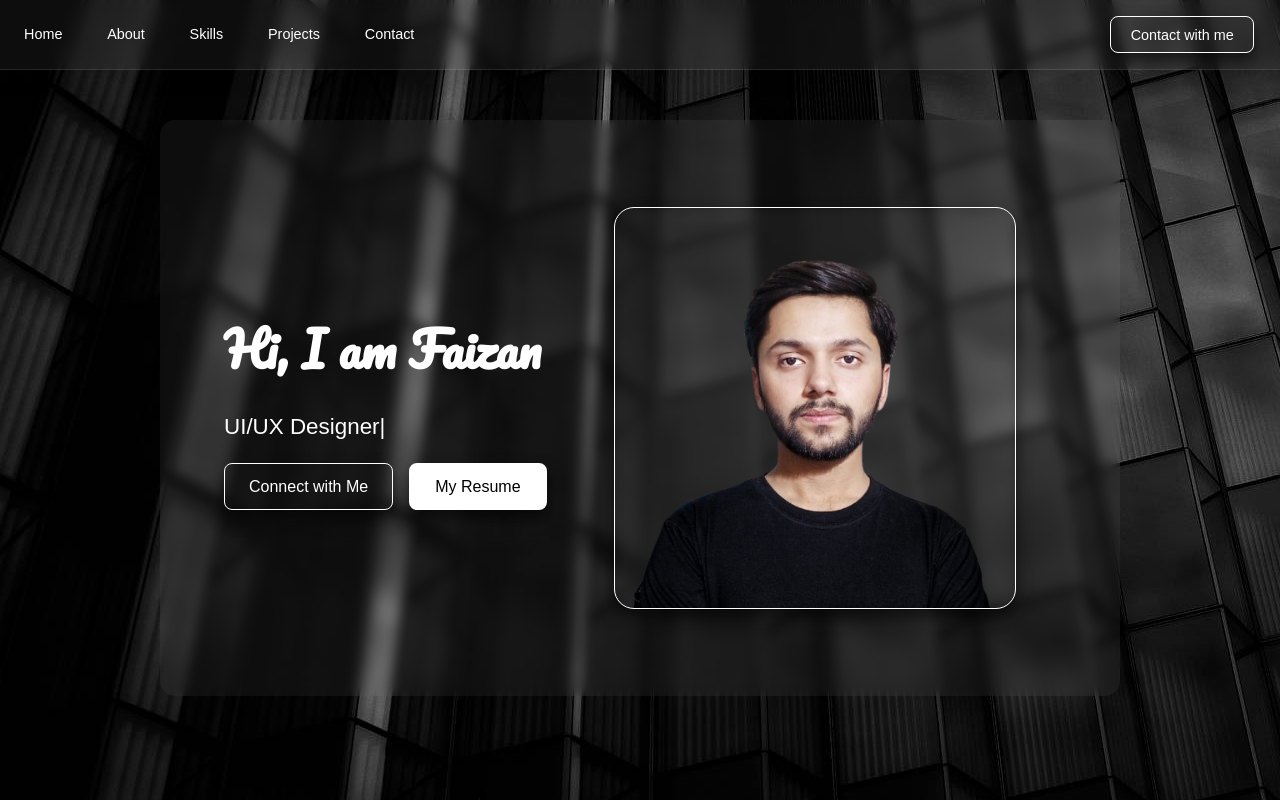
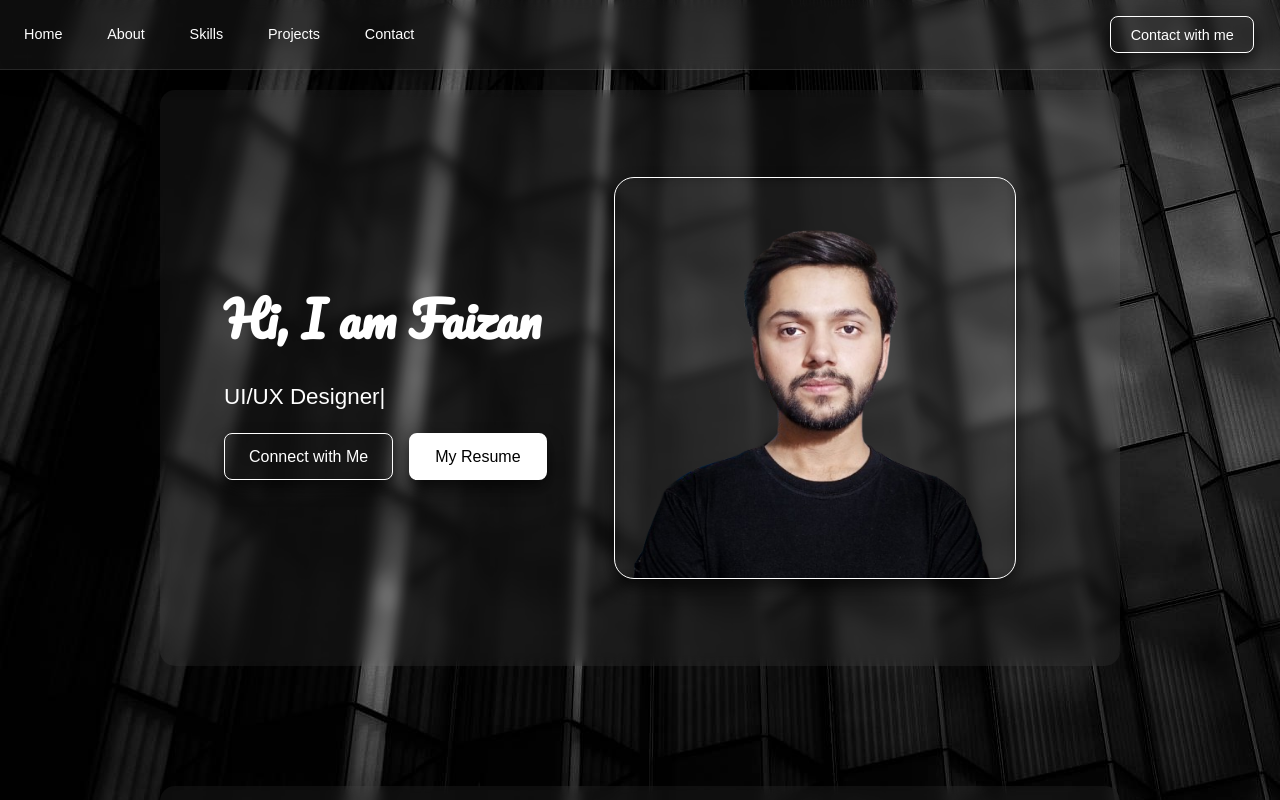
Before and after one commit to Faizan12th/portfolio, a React (Vite) app in the folder faizankhurshid/: page / in a window 1280 px wide. Shown: the top 800 px of the page. Built offline with nearby package versions, Linux system fonts and the light colour scheme.

Commit message:
new commit

```diff
--- a/faizankhurshid/src/components/About/About.css
+++ b/faizankhurshid/src/components/About/About.css
@@ -5,6 +5,10 @@
   backdrop-filter: blur(6px);
   border-radius: 15px;
   margin: 120px 160px 75px;
+}
+
+#about{
+  scroll-margin-top: 80px;
 }
 
 .about-container {
--- a/faizankhurshid/src/components/Contact/Contact.css
+++ b/faizankhurshid/src/components/Contact/Contact.css
@@ -6,6 +6,10 @@
   border-radius: 15px;
   margin: 2rem auto 4rem;
   max-width: 1200px;
+}
+
+#contact{
+  scroll-margin-top: 80px;
 }
 
 .contact-title {
--- a/faizankhurshid/src/components/Hero/Hero.css
+++ b/faizankhurshid/src/components/Hero/Hero.css
@@ -8,10 +8,14 @@
   min-height: 60vh;
   gap: 2rem;
   flex-wrap: wrap;
-  margin: 120px 160px 75px;
+  margin: 90px 160px 75px;
   background: rgba(255, 255, 255, 0.05);
   backdrop-filter: blur(6px);
   border-radius: 15px;
+}
+
+#home{
+  scroll-margin-top: 80px;
 }
 
 .hero-left {
--- a/faizankhurshid/src/components/Hero/Hero.jsx
+++ b/faizankhurshid/src/components/Hero/Hero.jsx
@@ -5,7 +5,7 @@ import { TypeAnimation } from 'react-type-animation';
 
 const Hero = () => {
   return (
-    <section className="hero">
+    <section className="hero" id='home'>
       <div className="hero-left">
         <h1 className="hero-title">
           Hi, I am <span>Faizan</span>
--- a/faizankhurshid/src/components/Projects/Projects.css
+++ b/faizankhurshid/src/components/Projects/Projects.css
@@ -5,6 +5,10 @@
   backdrop-filter: blur(6px);
   border-radius: 15px;
   margin: 120px 160px 75px;
+}
+
+#projects{
+  scroll-margin-top: 80px;
 }
 
 .section-title {
--- a/faizankhurshid/src/components/Skills/Skills.css
+++ b/faizankhurshid/src/components/Skills/Skills.css
@@ -5,6 +5,10 @@
   backdrop-filter: blur(6px);
   border-radius: 15px;
   margin: 120px 160px 75px;
+}
+
+#skills{
+  scroll-margin-top: 80px;
 }
 
 .skills-title {
```
